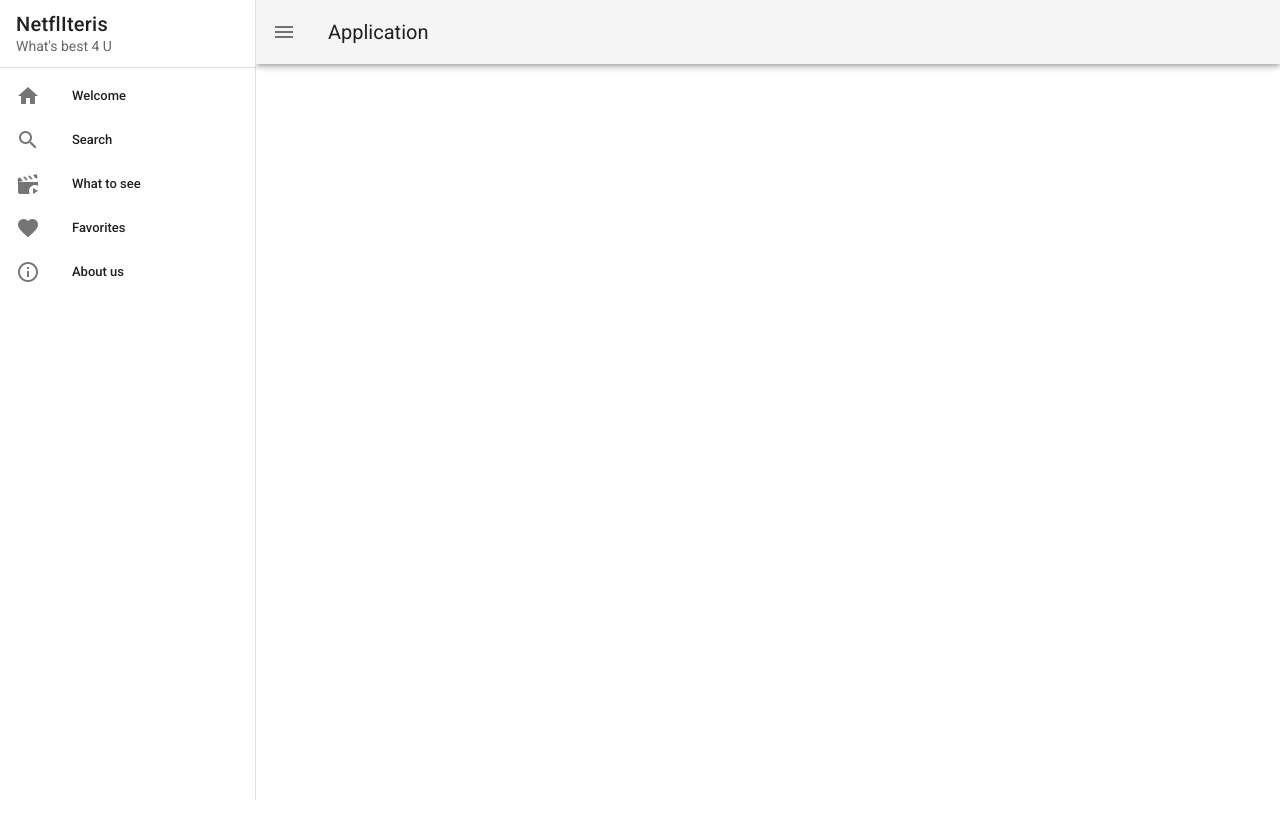
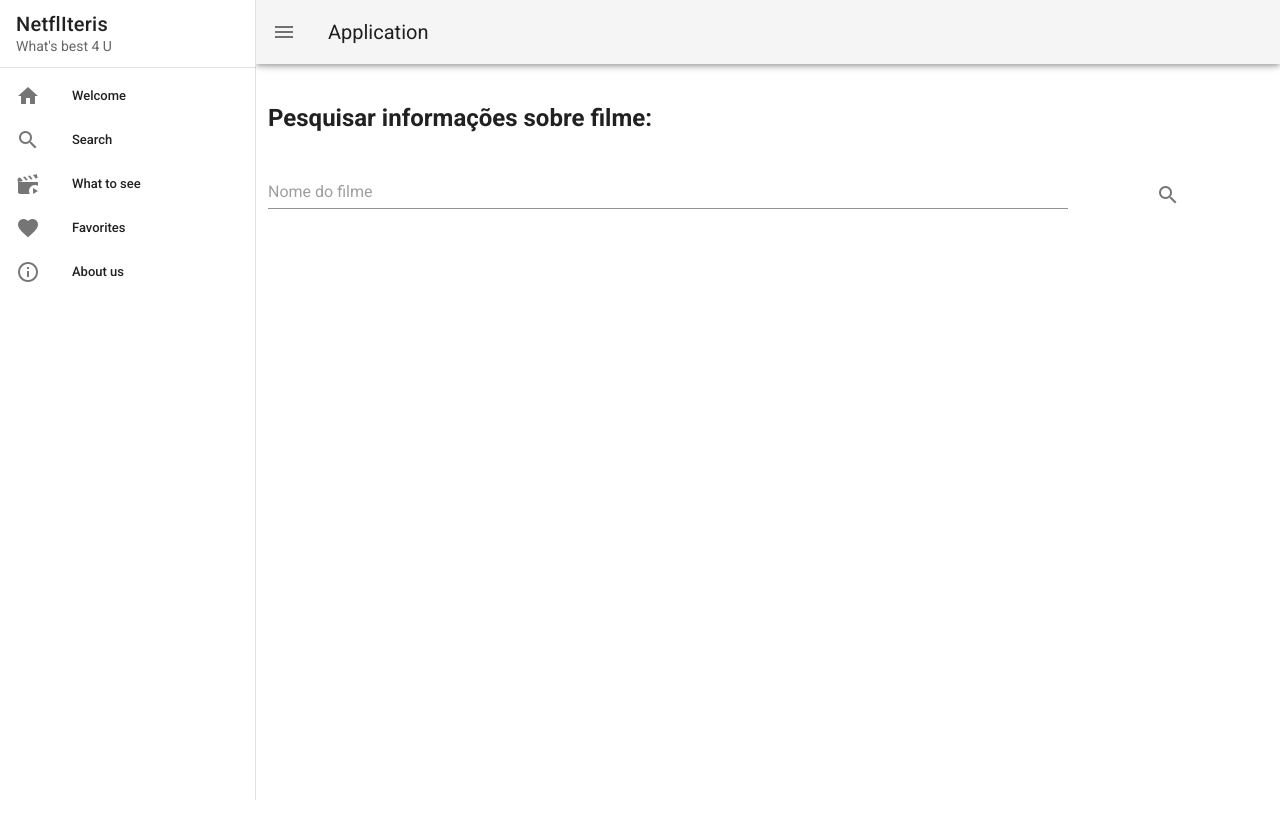
Before and after one commit to IgorWestermann/app-estudos-hackathon, a Vue app: page /#/search in a window 1280 px wide. Before the commit this address led to /#/. Shown: the top 838 px of the page. Built offline with nearby package versions, Linux system fonts and the light colour scheme.

Commit message:
add search page

```diff
--- a/src/components/shared/DrawerTop.vue
+++ b/src/components/shared/DrawerTop.vue
@@ -41,7 +41,7 @@ export default {
     drawer: null,
     items: [
       { title: "Welcome", icon: "mdi-home" },
-      { title: "Search", icon: "mdi-magnify" },
+      { title: "Search", icon: "mdi-magnify", path: "/search" },
       { title: "What to see", icon: "mdi-movie-open-play" },
       { title: "Favorites", icon: "mdi-cards-heart" },
       { title: "About us", icon: "mdi-information-outline" },
--- a/src/router/index.js
+++ b/src/router/index.js
@@ -1,5 +1,6 @@
 import Vue from 'vue'
 import VueRouter from 'vue-router'
+import SearchPage from "../views/SearchPage"
 
 Vue.use(VueRouter)
 
@@ -9,6 +10,11 @@ const routes = [
   // name: 'home',
   // component: HomePage
   //},
+  {
+  path: '/search',
+  name: 'search-page',
+  component: SearchPage
+  }
 ]
 
 const router = new VueRouter({
--- /dev/null
+++ b/src/views/SearchPage.vue
@@ -0,0 +1,50 @@
+<template>
+  <v-container>
+    <br>
+    <h2>Pesquisar informações sobre filme:</h2>
+    <br />
+    <div class="conjuntoPesquisa">
+      <v-text-field
+        class="pesquisa"
+        type="text"
+        placeholder="Nome do filme"
+        v-model="filme"
+      >
+      </v-text-field>
+      <button @click="searchMovie(filme)">
+        <v-icon>mdi-magnify</v-icon>
+      </button>
+    </div>
+    <p>{{ filmePesquisado }}</p>  <!--apenas para teste de funcionamento -->
+  </v-container>
+</template>
+<script>
+export default {
+  name: "SearchPage",
+
+  data() {
+    return {
+      filme: "",
+      filmePesquisado: "",
+    };
+  },
+
+  methods: {
+    searchMovie(movie) {
+      this.filmePesquisado = movie;
+      this.filme = "";
+    },
+  },
+};
+</script>
+<style scoped>
+.pesquisa {
+  width: 80%;
+}
+.conjuntoPesquisa{
+    display:flex;
+}
+button{
+    width: 20%;
+}
+</style>
```
